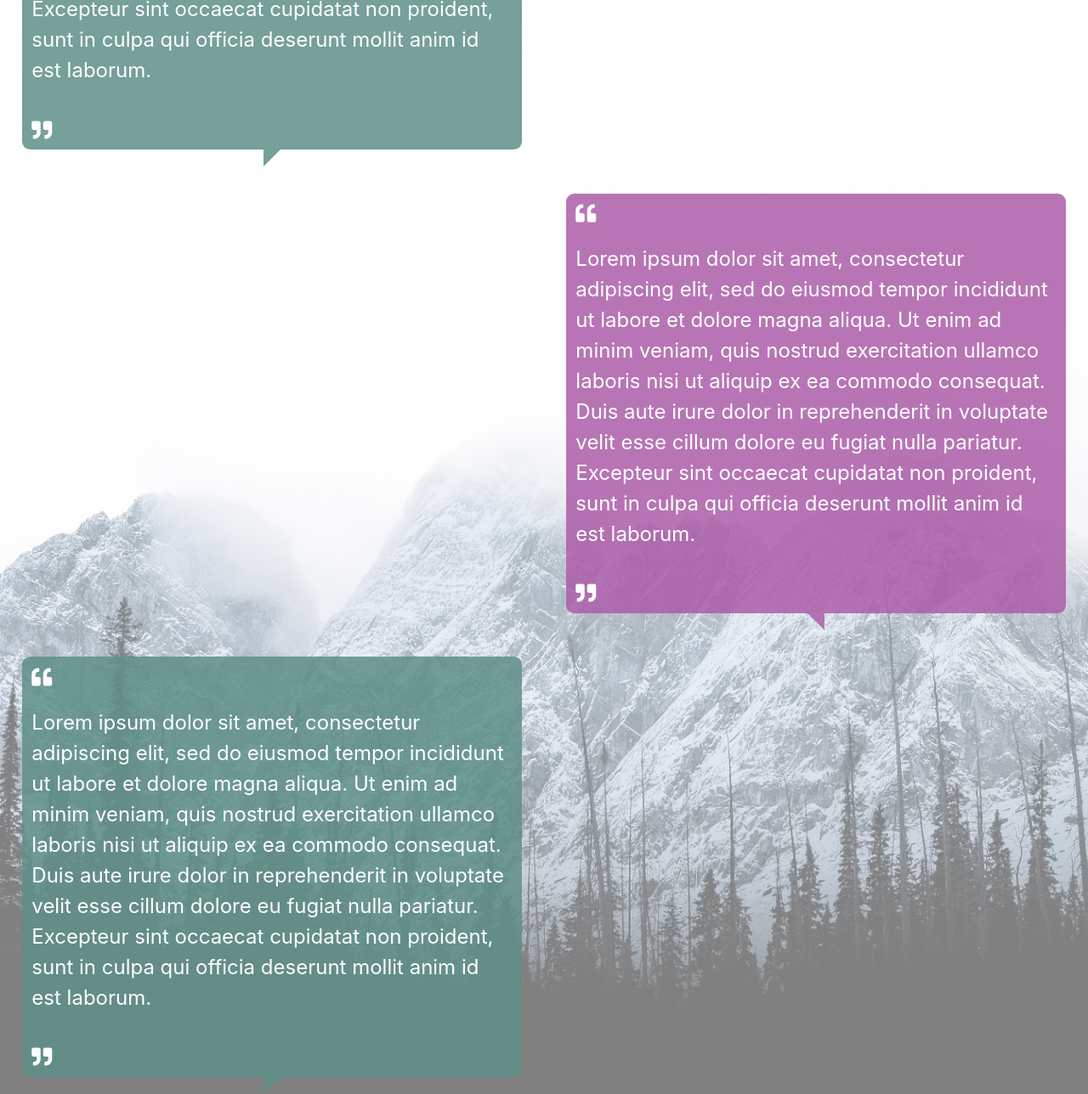
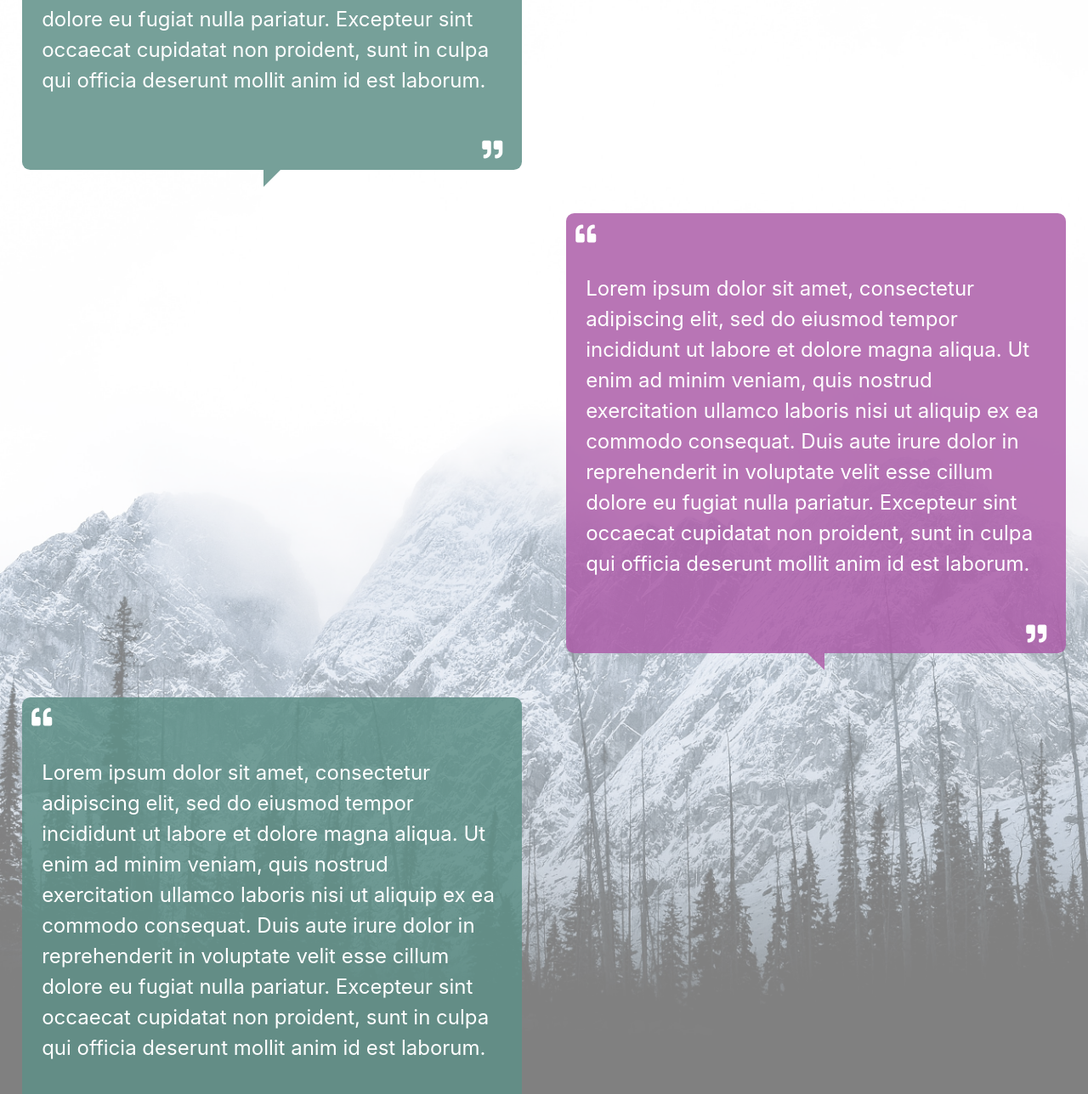
Before and after one commit to NElnour/basic-template.github.io, a plain HTML site: page index.html in a window 1280 px wide. Shown: the part 4498-5786 px from the top of the page at 85% size. Drawn offline with nearby package versions, Linux system fonts and the light colour scheme; a script that the page names is missing.

Commit message:
Adjust quote icons

```diff
--- a/index.html
+++ b/index.html
@@ -292,7 +292,7 @@
           <div class="box-left" data-aos="fade-right">
             <div class="speech-bubble-left">
               <i class="fa fa-quote-left" style="padding: 2%;"></i>
-              <p style="padding: 2%;">
+              <p style="padding: 4%;">
                 Lorem ipsum dolor sit amet, consectetur adipiscing elit, sed do
                 eiusmod tempor incididunt ut labore et dolore magna aliqua. Ut
                 enim ad minim veniam, quis nostrud exercitation ullamco laboris
@@ -301,7 +301,7 @@
                 nulla pariatur. Excepteur sint occaecat cupidatat non proident,
                 sunt in culpa qui officia deserunt mollit anim id est laborum.
               </p>
-              <i class="fa fa-quote-right" style="padding: 2%;"></i>
+              <i class="fa fa-quote-right" style="padding: 2%; position: relative; left: 90%;"></i>
             </div>
           </div>
 
@@ -310,7 +310,7 @@
           <div class="box-right" data-aos="fade-left">
             <div class="speech-bubble-right">
               <i class="fa fa-quote-left" style="padding: 2%;"></i>
-              <p style="padding: 2%;">
+              <p style="padding: 4%;">
                 Lorem ipsum dolor sit amet, consectetur adipiscing elit, sed do
                 eiusmod tempor incididunt ut labore et dolore magna aliqua. Ut
                 enim ad minim veniam, quis nostrud exercitation ullamco laboris
@@ -319,10 +319,7 @@
                 nulla pariatur. Excepteur sint occaecat cupidatat non proident,
                 sunt in culpa qui officia deserunt mollit anim id est laborum.
               </p>
-              <i
-                class="fa fa-quote-right"
-                style="padding: 2%; align-content: right;"
-              ></i>
+              <i class="fa fa-quote-right" style="padding: 2%; position: relative; left: 90%;"></i>
             </div>
           </div>
 
@@ -330,7 +327,7 @@
           <div class="box-left" data-aos="fade-right">
             <div class="speech-bubble-left">
               <i class="fa fa-quote-left" style="padding: 2%;"></i>
-              <p style="padding: 2%;">
+              <p style="padding: 4%;">
                 Lorem ipsum dolor sit amet, consectetur adipiscing elit, sed do
                 eiusmod tempor incididunt ut labore et dolore magna aliqua. Ut
                 enim ad minim veniam, quis nostrud exercitation ullamco laboris
@@ -339,7 +336,7 @@
                 nulla pariatur. Excepteur sint occaecat cupidatat non proident,
                 sunt in culpa qui officia deserunt mollit anim id est laborum.
               </p>
-              <i class="fa fa-quote-right" style="padding: 2%;"></i>
+              <i class="fa fa-quote-right" style="padding: 2%; position: relative; left: 90%;"></i>
             </div>
           </div>
         </div>
```
